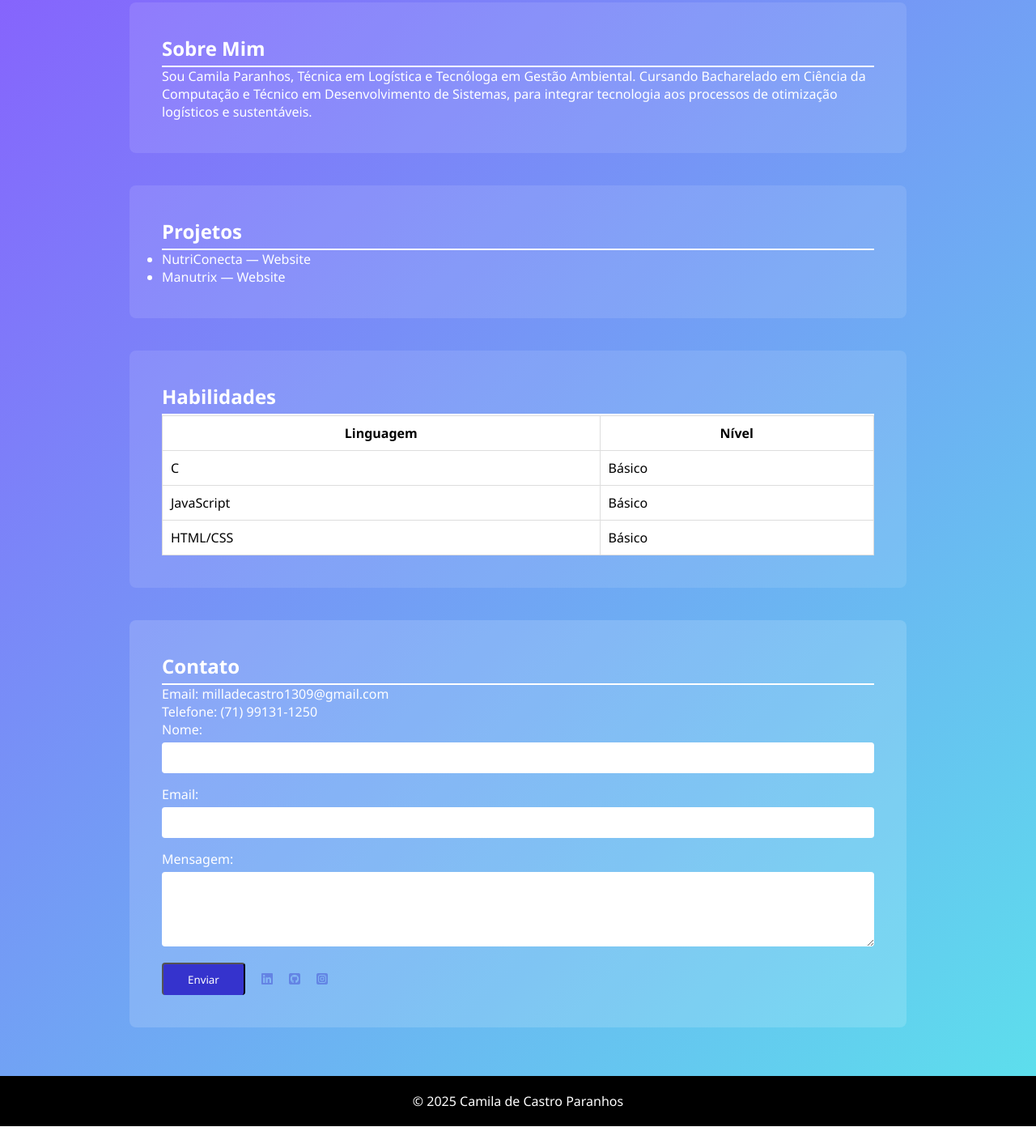
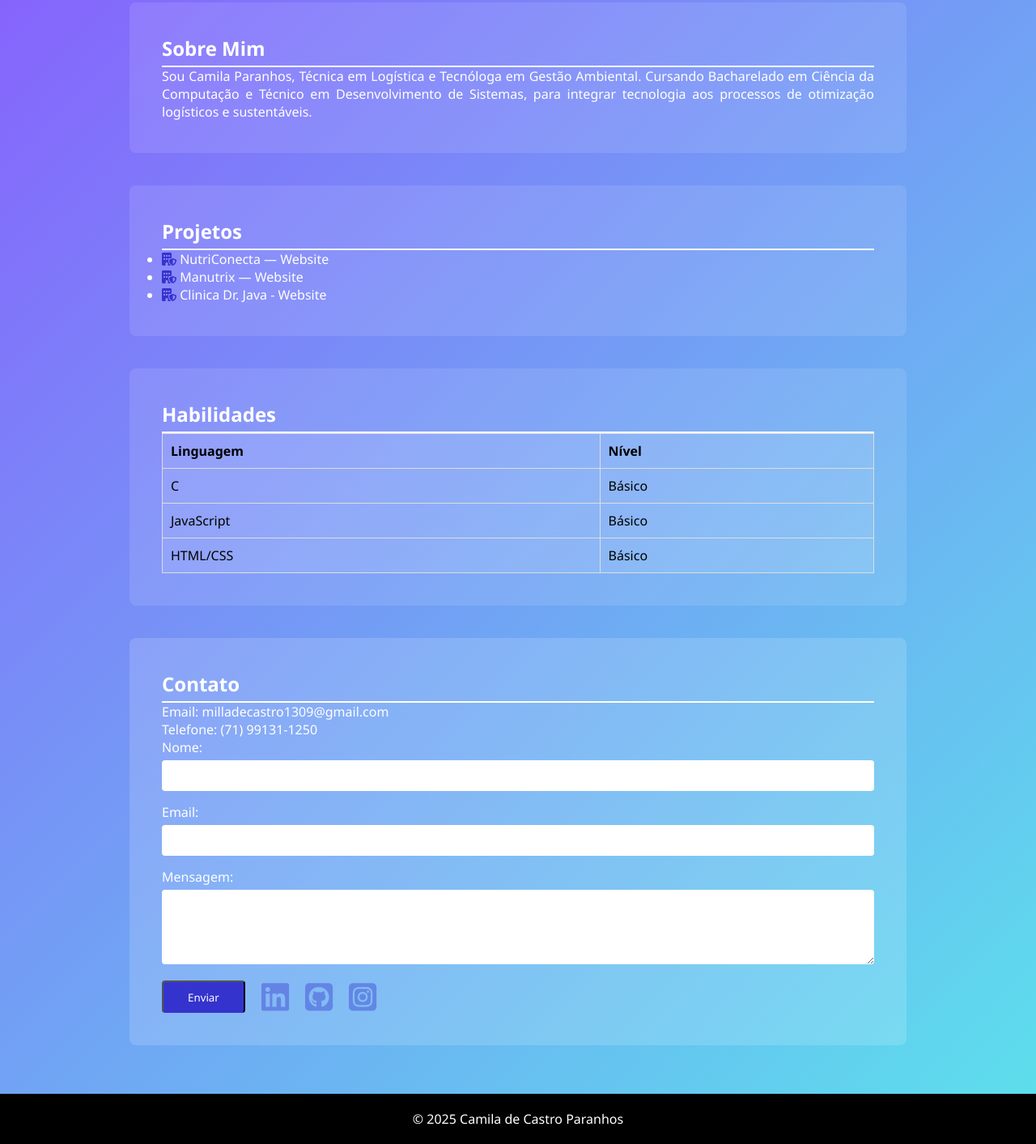
Before and after one commit to milladecastro1309/portfolio, a plain HTML site: page portfolio-T1-Camila/index.html in a window 1280 px wide. Shown: the part 389-1802 px from the top of the page at 81% size. Before the commit the page ends 1780 px from the top, so only its background shows below. Drawn offline with Linux system fonts and the light colour scheme.

Commit message:
Add files via upload
atualização

```diff
--- a/portfolio-T1-Camila/assets/css/style.css
+++ b/portfolio-T1-Camila/assets/css/style.css
@@ -12,6 +12,7 @@ body {
   font-family: Arial, Helvetica, sans-serif;
   background: linear-gradient(135deg, #8c52ff, #5ce1ec);
   color: #fff;
+  text-align: justify;
 }
 
 header {
@@ -48,6 +49,7 @@ nav a {
   max-width: 1000px;
   margin: 0 auto;
   padding: 20px;
+
 }
 
 section {
@@ -55,6 +57,12 @@ section {
   border-radius: 8px;
   padding: 40px;
   margin-bottom: 40px;
+
+}
+
+section i {
+   list-style: none;
+   color: #3533cd;
 }
 
 h2 {
@@ -70,7 +78,7 @@ table {
 th, td {
   border: 1px solid #ddd;
   padding: 10px;
-  background: #fff;
+  background: rgba(255, 255, 255, 0.1);
   color: #000;
 }
 
@@ -99,6 +107,7 @@ button {
 .icone{
   color: #3536cd;
   width: 10px 10px;
+  font-size: 39px;
 }
 
 #divbutton{
--- a/portfolio-T1-Camila/index.html
+++ b/portfolio-T1-Camila/index.html
@@ -12,9 +12,9 @@
 
 <body>
   <!--teste-->
+
   <header id="inicio">
     <img src="assets/imagens/foto-banner.png" alt="Banner Camila Paranhos" class="banner">
-
     <nav>
       <ul>
         <li><a href="#inicio">Início</a></li>
@@ -35,8 +35,9 @@
     <section id="projetos">
       <h2>Projetos</h2>
       <ul>
-        <li>NutriConecta — Website</li>
-        <li>Manutrix — Website</li>
+        <li><i class="fa-solid fa-building-shield "></i> NutriConecta — Website</li>
+        <li><i class="fa-solid fa-building-shield "></i> Manutrix — Website</li>
+        <li><i class="fa-solid fa-building-shield "></i> Clinica Dr. Java - Website</li>
       </ul>
     </section>
 
@@ -74,7 +75,7 @@
         <ul>
         <li><a href="https://www.linkedin.com/in/camilacparanhos/"><i class="fa-brands fa-linkedin fa-beat-fade icone "></i></a></li>
         <li><a href="https://github.com/milladecastro1309"><i class="fa-brands fa-square-github fa-beat-fade icone"></i></a></li>
-        <li><a href="instagram"><i class="fa-brands fa-square-instagram fa-beat-fade icone"></i></a></li>
+        <li><a href="https://www.instagram.com/milladcastro?igsh=MThxZG5kZG91ejRncA=="><i class="fa-brands fa-square-instagram fa-beat-fade icone"></i></a></li>
         </ul>
         </div>
       </form>
```
Also changed, not shown: portfolio-T1-Camila/assets/imagens/icon-project.png (added).
